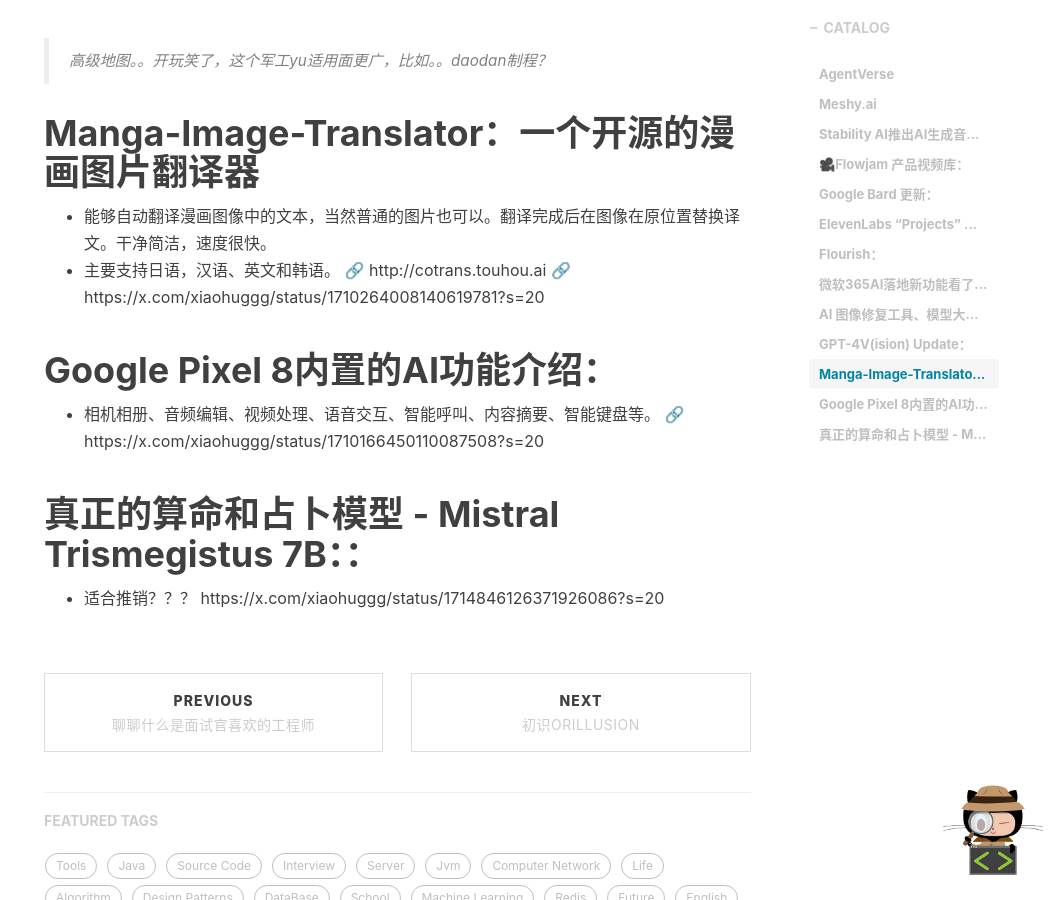
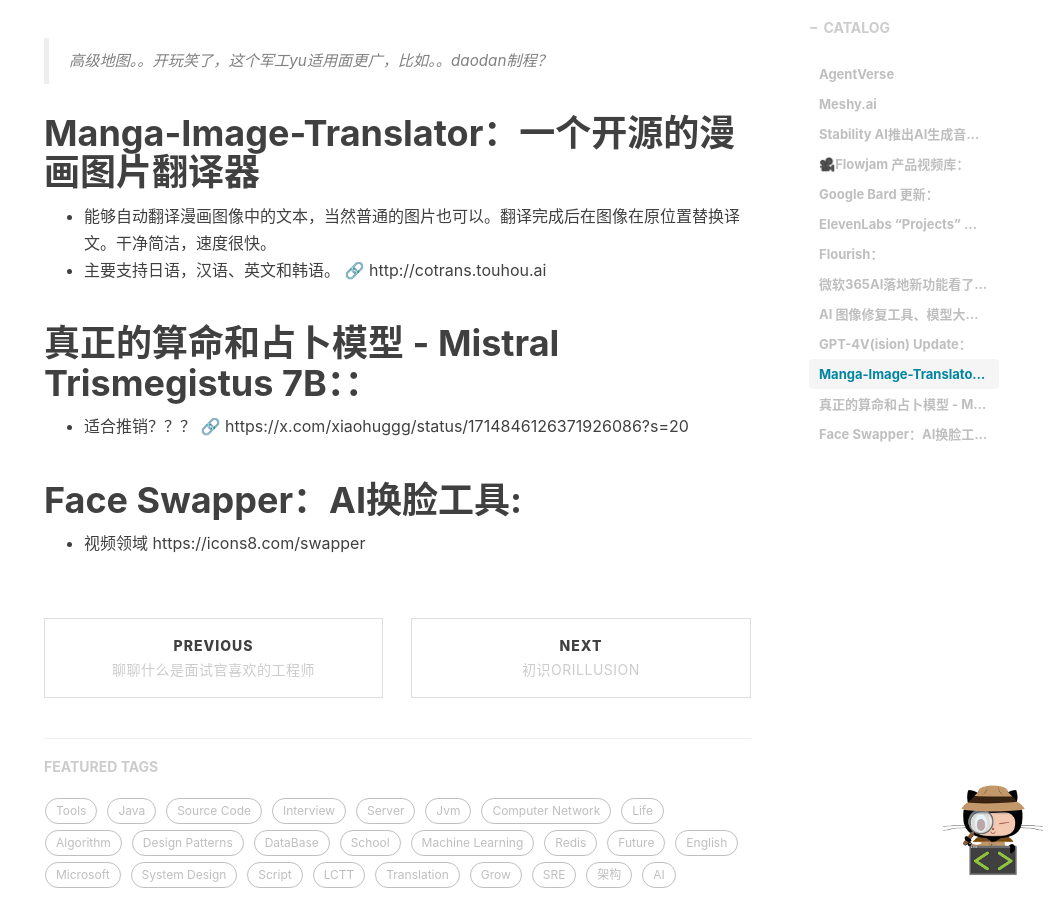
Before and after one commit to Gordon-Deng/Gordon-Deng.github.io, a Jekyll site: the page built from _posts/2023-09-12-ai学徒日记.markdown, in a window 1280 px wide and 900 px high, scrolled down 3086 px. Shown: the whole window, without its empty margins (221-1280 px from the left). Built offline with Jekyll 4.4.1, drawn with Linux system fonts in a browser that asks for light colours; nearby versions of some CDN libraries; comment, search, counter and statistics services are not loaded.

Commit message:
Update 2023-09-12-ai学徒日记.markdown

```diff
--- a/_posts/2023-09-12-ai学徒日记.markdown
+++ b/_posts/2023-09-12-ai学徒日记.markdown
@@ -92,12 +92,11 @@
 - 能够自动翻译漫画图像中的文本，当然普通的图片也可以。翻译完成后在图像在原位置替换译文。干净简洁，速度很快。
 - 主要支持日语，汉语、英文和韩语。
 🔗 http://cotrans.touhou.ai
-🔗 https://x.com/xiaohuggg/status/1710264008140619781?s=20
-
-# Google Pixel 8内置的AI功能介绍：
-- 相机相册、音频编辑、视频处理、语音交互、智能呼叫、内容摘要、智能键盘等。
-🔗 https://x.com/xiaohuggg/status/1710166450110087508?s=20
 
 # 真正的算命和占卜模型 - Mistral Trismegistus 7B：：
 - 适合推销？？？
-https://x.com/xiaohuggg/status/1714846126371926086?s=20
+🔗 https://x.com/xiaohuggg/status/1714846126371926086?s=20
+
+# Face Swapper：AI换脸工具:
+- 视频领域
+https://icons8.com/swapper
```
